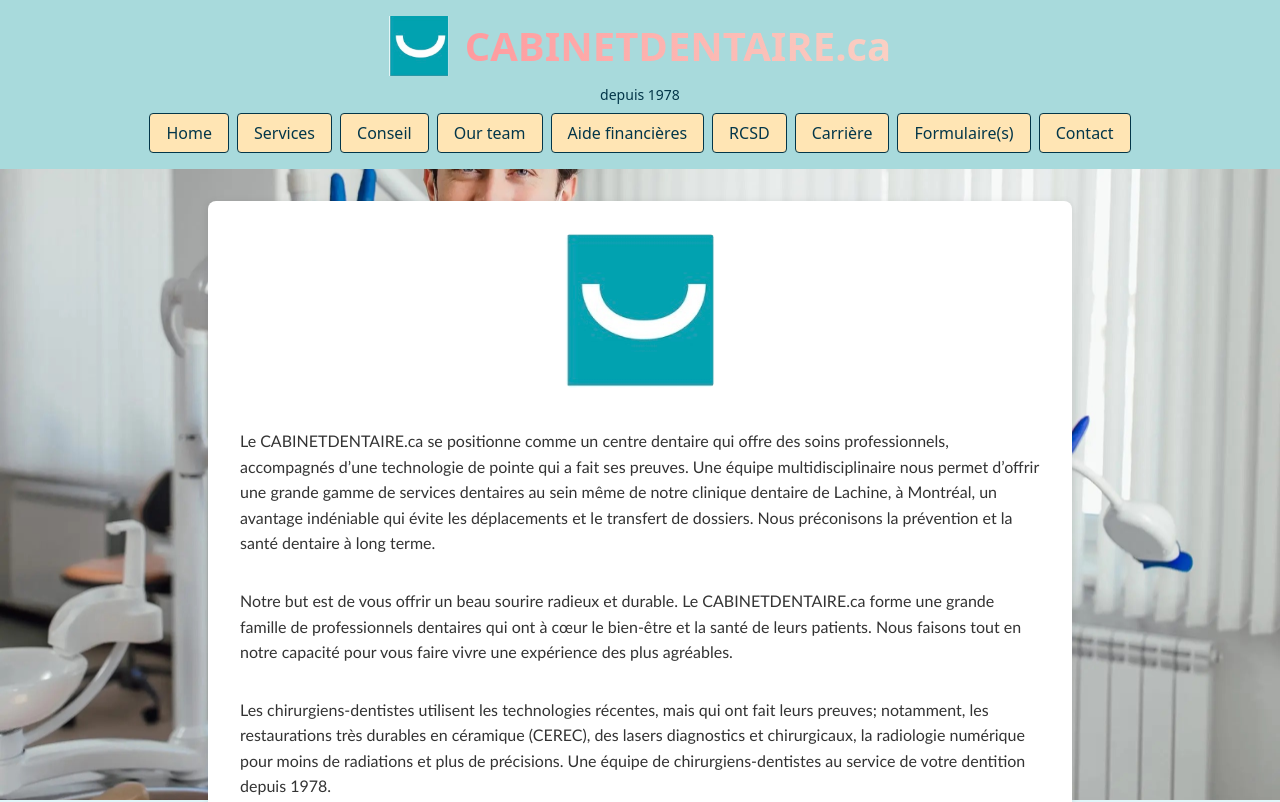
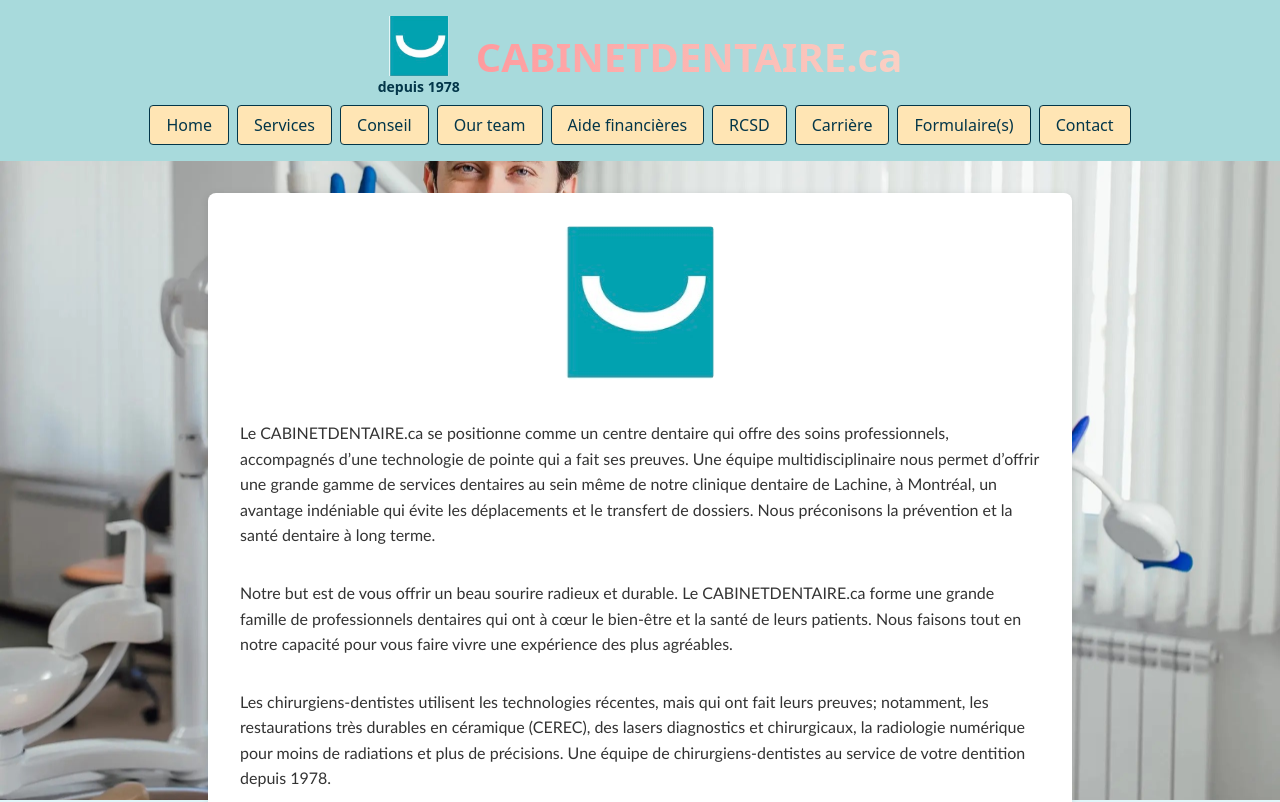
Before and after one commit to decorJim/clinique, a React (Vite) app: page / in a window 1280 px wide. Shown: the top 802 px of the page. Built offline with nearby package versions, Linux system fonts and the light colour scheme.

Commit message:
Display tagline below logo

```diff
--- a/src/Header.css
+++ b/src/Header.css
@@ -13,6 +13,12 @@
   display: flex;
   align-items: center;
   gap: 1rem;
+}
+
+.logo-container {
+  display: flex;
+  flex-direction: column;
+  align-items: center;
 }
 
 .title {
@@ -56,4 +62,5 @@
 .tagline {
   margin: 0;
   font-size: 0.875rem;
+  font-weight: bold;
 }
--- a/src/Header.tsx
+++ b/src/Header.tsx
@@ -23,10 +23,12 @@
   return (
     <header className="header">
       <div className="header-top">
-        <img src={logo} alt="Cabinet Dentaire Logo" className="header-logo" />
+        <div className="logo-container">
+          <img src={logo} alt="Cabinet Dentaire Logo" className="header-logo" />
+          <p className="tagline">depuis 1978</p>
+        </div>
         <h1 className="title">CABINETDENTAIRE.ca</h1>
       </div>
-      <p className="tagline">depuis 1978</p>
       <nav className="nav">
         {navItems.map((item) => (
           <button
```
